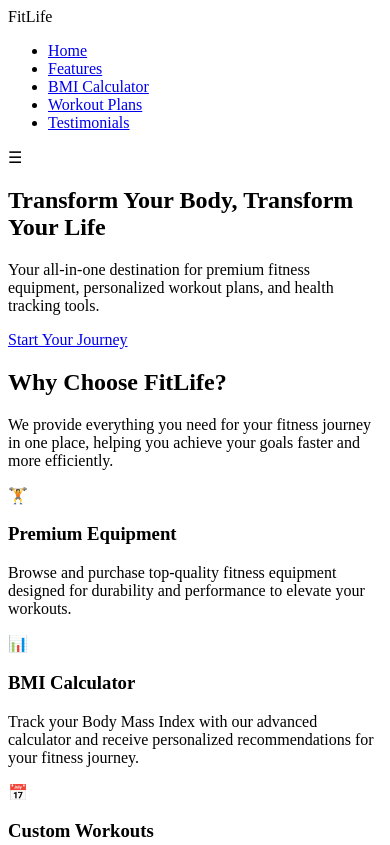
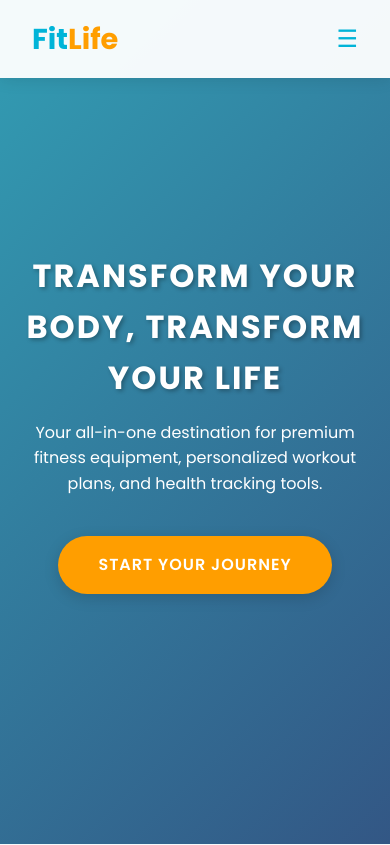
Before and after one commit to ChiragBansal20/Wellness_HUB, a plain HTML site: page About.html in a window 390 px wide. Shown: the top 845 px of the page. Drawn offline with Linux system fonts and the light colour scheme.

Commit message:
Some changes done

```diff
--- a/About.html
+++ b/About.html
@@ -4,6 +4,7 @@
     <meta charset="UTF-8">
     <meta name="viewport" content="width=device-width, initial-scale=1.0">
     <title>FitLife - Your Fitness Partner</title>
+    <link rel="stylesheet" href="/CSS/About.css">
 </head>
 <body>
     <header>
--- a/CSS/About.css
+++ b/CSS/About.css
@@ -1,4 +1,3 @@
-<style>
 @import url('https://fonts.googleapis.com/css2?family=Poppins:wght@300;400;500;600;700&display=swap');
 
 :root {
@@ -725,4 +724,32 @@ footer {
         padding: 2rem;
     }
 }
-</style>
+@media (max-width: 576px) {
+    .hero h1 {
+        font-size: 2rem;
+    }
+
+    .hero p {
+        font-size: 1rem;
+    }
+
+    .section-header h2 {
+        font-size: 2rem;
+    }
+
+    .section-header p {
+        font-size: 1rem;
+    }
+
+    .features {
+        grid-template-columns: 1fr;
+    }
+
+    .feature-card {
+        padding: 2rem 1.5rem;
+    }
+
+    .plan-card {
+        padding: 1.5rem;
+    }
+}
```
Also changed, not shown: JS/About.js (+6 -7 lines).
